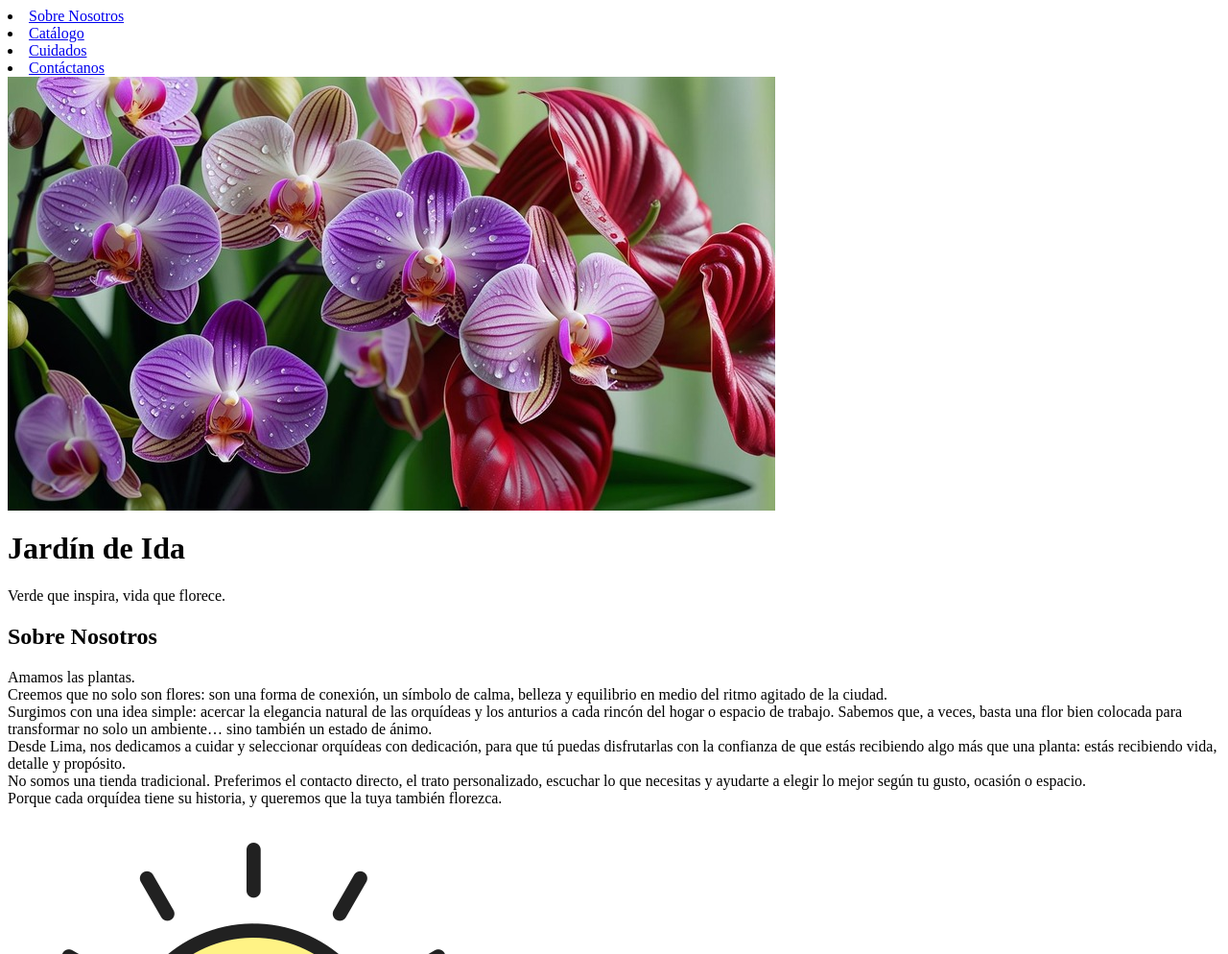
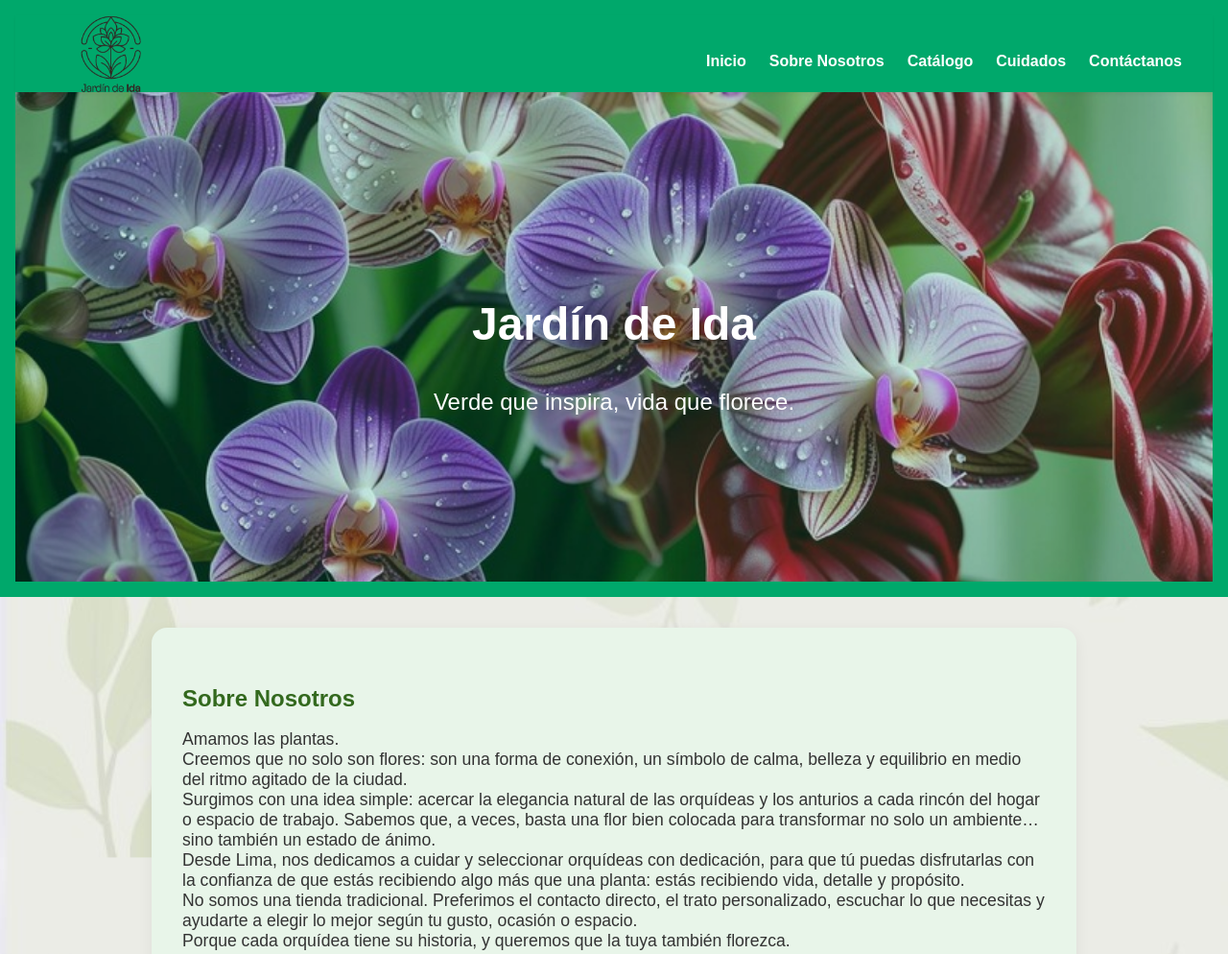
Before and after one commit to codeprostudio/proyecto-web, a plain HTML site: page index.html in a window 1280 px wide. Shown: the top 994 px of the page at 96% size. Drawn offline with Linux system fonts and the light colour scheme.

Commit message:
Update index.html

```diff
--- a/index.html
+++ b/index.html
@@ -1,4 +1,20 @@
+<!DOCTYPE html>
+<html lang="es">
+<head>
+    <meta charset="UTF-8">
+    <meta name="viewport" content="width=device-width, initial-scale=1.0">
+    <title>Catálogo Virtual - Anturios y Orquídeas</title>
+    <link rel="stylesheet" href="op.css">
+</head>
+<body>
 
+<!-- ...existing code... -->
+<header>
+    <div class="logo-nav">
+        <img src="descarga (7) logotipo.png" alt="Logo Jardín de Ida" class="logo">
+        <nav>
+            <ul>
+                <li><a href="#">Inicio</a></li>
                 <li><a href="#nosotros">Sobre Nosotros</a></li>
                 <li><a href="#catalogo">Catálogo</a></li>
                 <li><a href="#cuidados">Cuidados</a></li>
```
